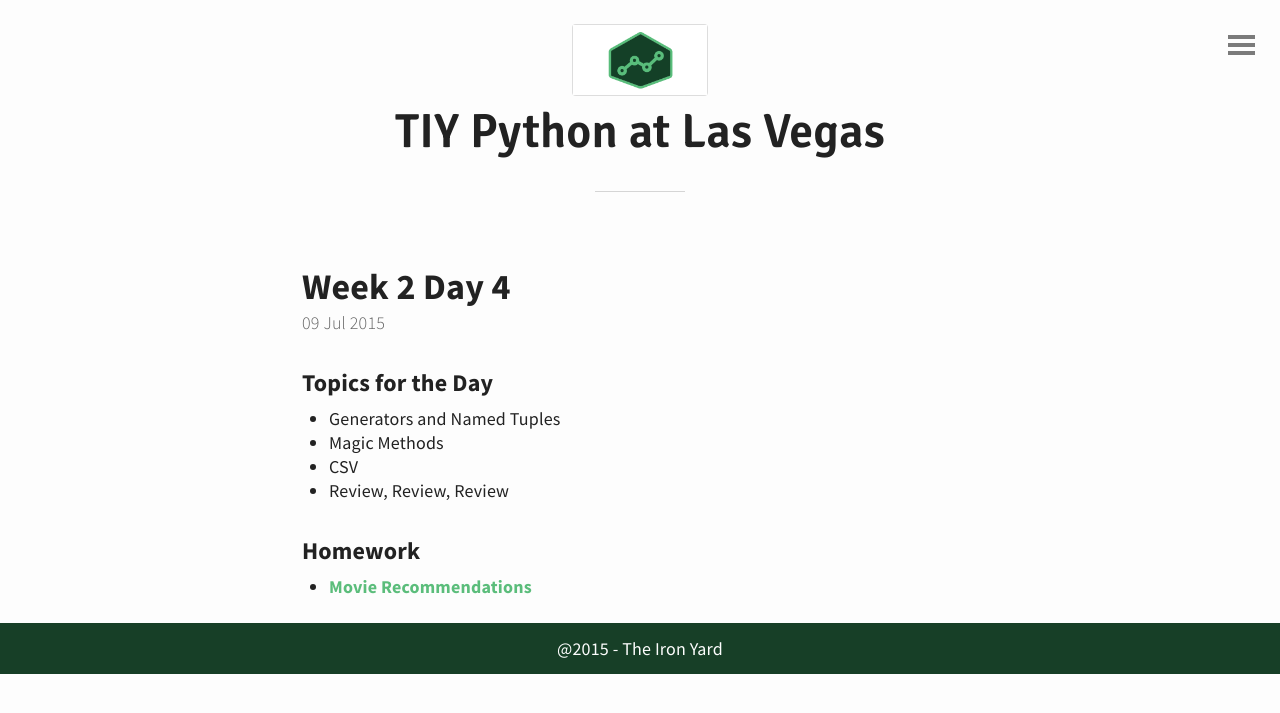
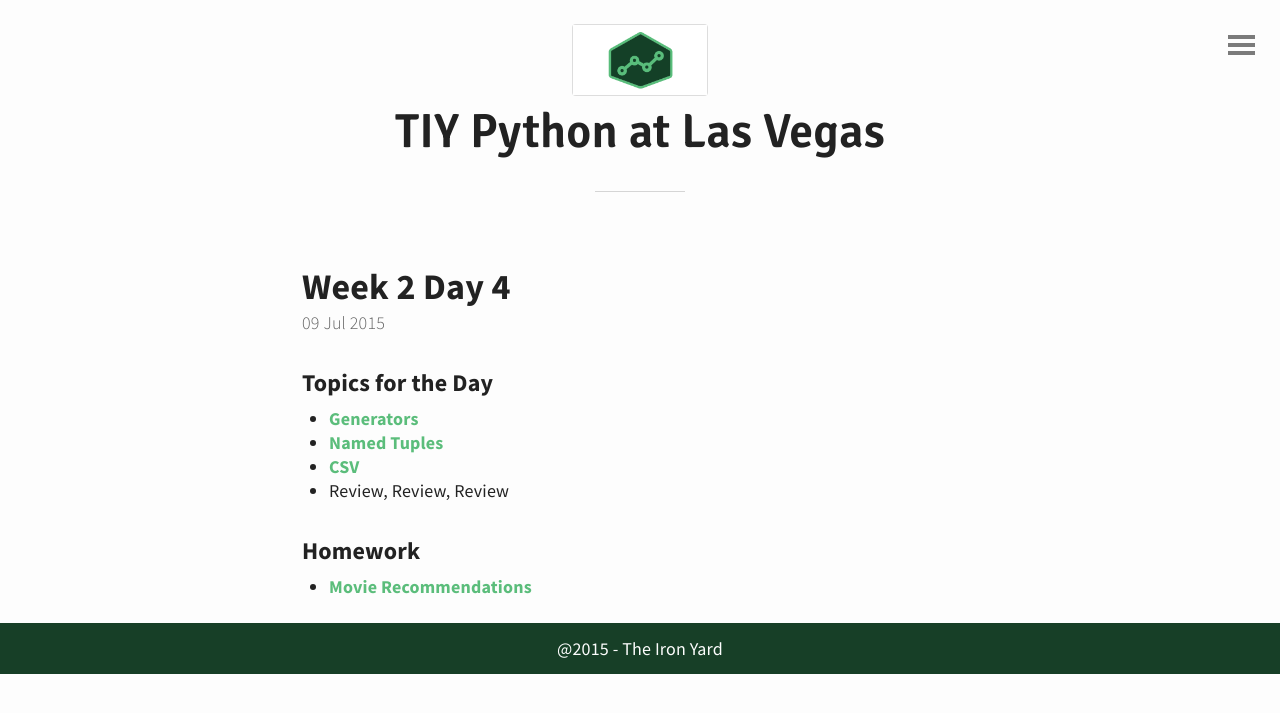
Before and after one commit to tiy-lv-python-2015-06/tiy-lv-python-2015-06.github.io, a Jekyll site: the page built from _posts/2015-07-09-Week-2-Day-4.md, in a window 1280 px wide. Shown: the top 713 px of the page. Built offline with Jekyll 4.4.1, drawn with Linux system fonts in a browser that asks for light colours.

Commit message:
Adding notebooks

```diff
--- a/_posts/2015-07-09-Week-2-Day-4.md
+++ b/_posts/2015-07-09-Week-2-Day-4.md
@@ -3,9 +3,9 @@
 ---
 
 ### Topics for the Day
-* Generators and Named Tuples
-* Magic Methods
-* CSV
+* [Generators](https://github.com/tiy-lv-python-2015-06/class-notes/blob/master/week2/07-Generators.ipynb)
+* [Named Tuples](https://github.com/tiy-lv-python-2015-06/class-notes/blob/master/week2/08-NamedTuples.ipynb)
+* [CSV](https://github.com/tiy-lv-python-2015-06/class-notes/blob/master/week2/09-CSV.ipynb)
 * Review, Review, Review
 
 ### Homework
```
